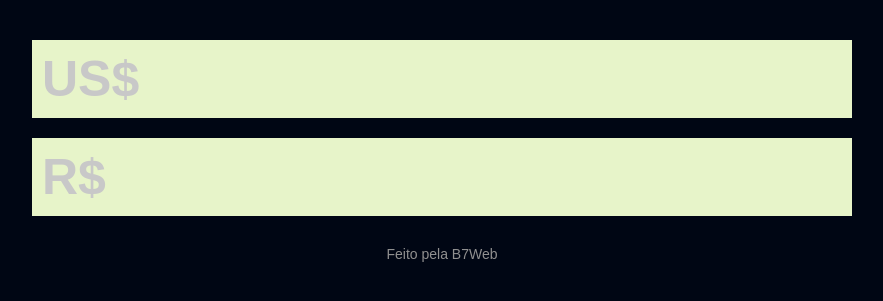
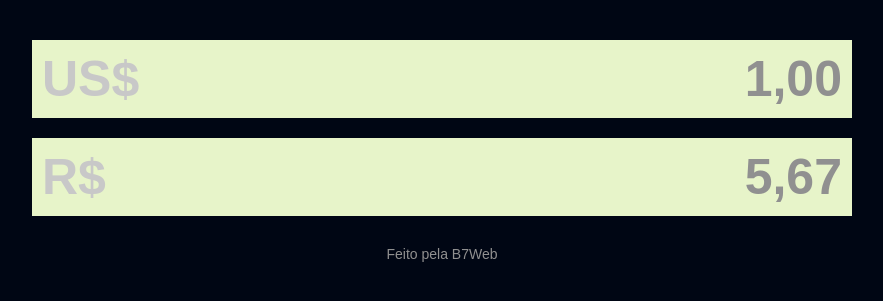
Before and after one commit to samuelsouzato/estudando-js, a plain HTML site: page index.html in a window 1280 px wide. Shown: the part 123-424 px from the top of the page, without its empty margins (198-1081 px from the left). Drawn offline with Linux system fonts and the light colour scheme.

Commit message:
finalando a logica de conversao

```diff
--- a/assets/script.js
+++ b/assets/script.js
@@ -1,26 +1,75 @@
-let dolar = 5.1
+let dolar = 5.67
 
-let usdInput = document.quertSelector("#usd")
-let brlInput = document.quertSelector("#brl")
+let usdInput = document.querySelector("#usd")
+let brlInput = document.querySelector("#brl")
 
 usdInput.addEventListener("keyup", () => {
-
+    convert("usd-to-brl")
 })
 
 brlInput.addEventListener("keyup", () => {
-
+    convert("brl-to-usd")
 })
 
-usdInput.value = "1000,00"
+usdInput.value = "1,00"
 convert("usd-to-brl")
+
+usdInput.addEventListener("blur", () => {
+    usdInput.value = formatCurrency(usdInput.value)
+})
+
+brlInput.addEventListener("blur", () => {
+    brlInput.value = formatCurrency(brlInput.value)
+})
 
 //Funções
 
+function formatCurrency(value) {
+    // ajustar o valor
+    let fixedValue = fixValue(value)
+    // utilizar função de formatar
+    let options = {
+        useGrouping: false,
+        minimumFractionDigits: 2
+    }
+    let formatter = new Intl.NumberFormat("pt-BR", options)
+
+    // retorna o valor formatado
+    return formatter.format(fixedValue)
+}
+
+function fixValue(value) {
+    let fixedValue = value.replace("," , ".")
+    let floatValue = parseFloat(fixedValue)
+
+    if(floatValue == NaN) {
+        floatValue = 0
+    }
+    return floatValue
+}
+
 function convert (type){
     if(type == "usd-to-brl") {
+        // ajustar o valor
+        let fixedValue = fixValue(usdInput.value)
 
+        // converter o valor
+        let result = fixedValue * dolar
+        result = result.toFixed(2)
+
+        // mostrar no campo do real
+        brlInput.value = formatCurrency(result)
     }
+
     if(type == "brl-to-usd") {
+        // ajustar o valor
+        let fixedValue = fixValue(brlInput.value)
 
+        // converter o valor
+        let result = fixedValue / dolar
+        result = result.toFixed(2)
+
+        // mostrar no campo do real
+        usdInput.value = formatCurrency(result)
     }
 }
--- a/index.html
+++ b/index.html
@@ -27,6 +27,7 @@
     <footer>
         Feito pela B7Web
     </footer>
+    <script src="assets/script.js"></script>
 </body>
 
 </html>
```
